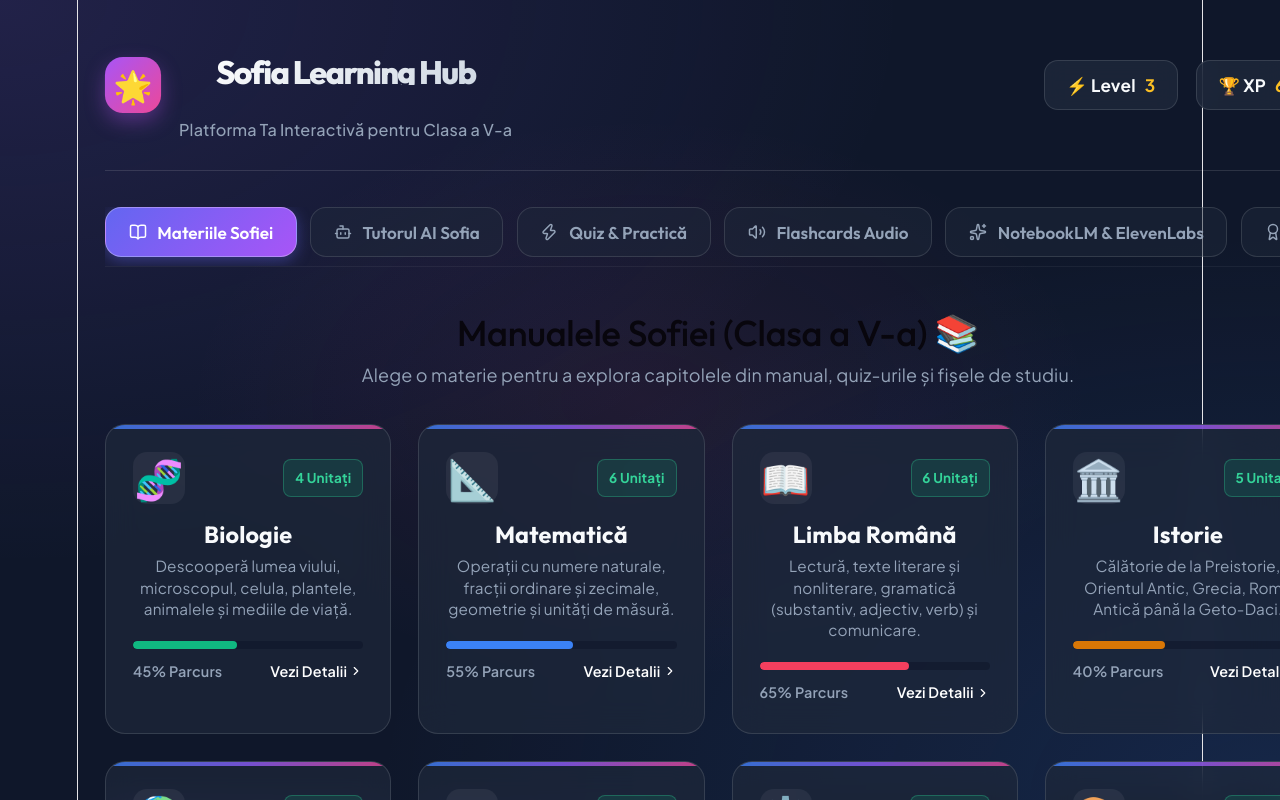
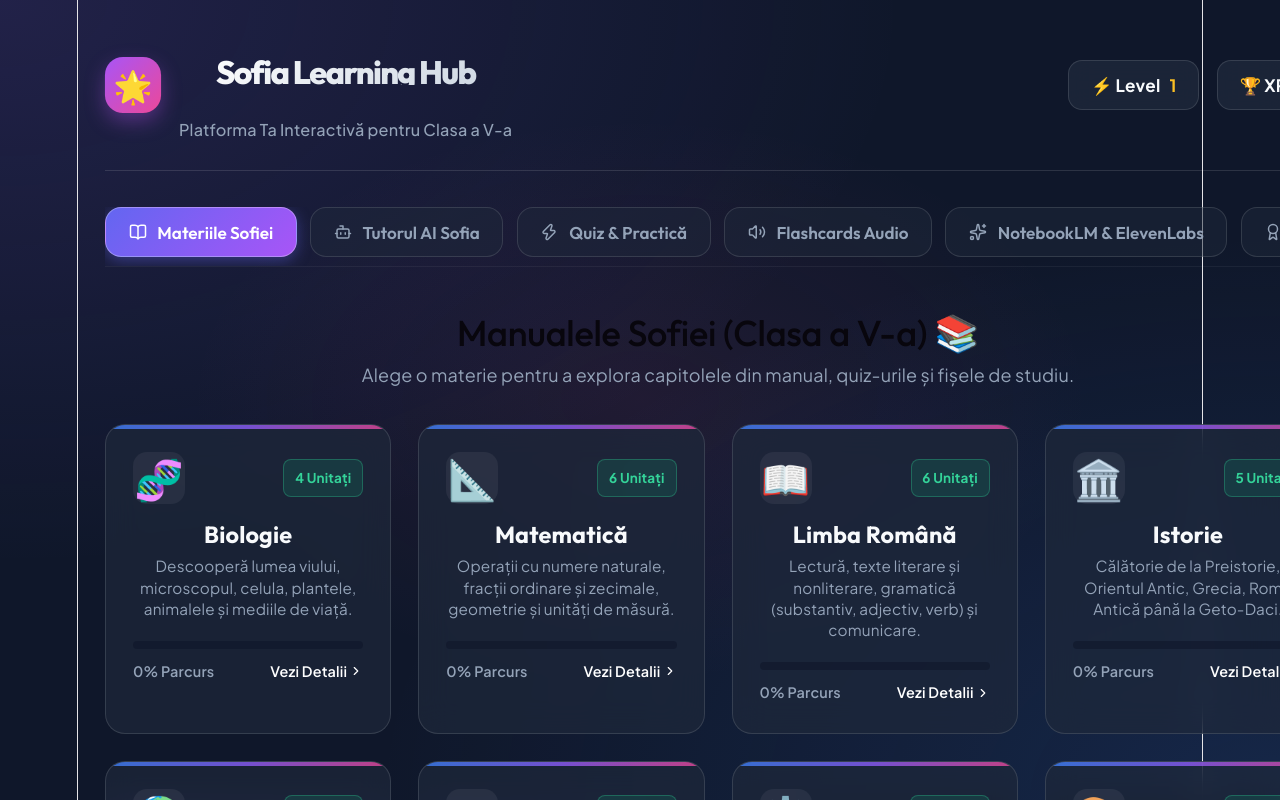
Before and after one commit to sergiuman/sofia-clasa-5, a React (Vite) app: page / in a window 1280 px wide. Shown: the top 800 px of the page. Built offline with nearby package versions, Linux system fonts and the light colour scheme.

Commit message:
Reset initial progress to 0% and add localStorage persistence

```diff
--- a/src/App.jsx
+++ b/src/App.jsx
@@ -1,4 +1,4 @@
-import React, { useState } from 'react';
+import React, { useState, useEffect } from 'react';
 import Navbar from './components/Navbar';
 import SubjectCard from './components/SubjectCard';
 import SubjectDetailModal from './components/SubjectDetailModal';
@@ -7,20 +7,49 @@ import QuizArenaView from './components/QuizArenaView';
 import FlashcardsView from './components/FlashcardsView';
 import AudioStudioView from './components/AudioStudioView';
 import ProgressView from './components/ProgressView';
-import { SUBJECTS } from './data/subjectsData';
+import { SUBJECTS, BADGES } from './data/subjectsData';
 import './styles/main.css';
 
 export default function App() {
   const [activeTab, setActiveTab] = useState('subjects');
-  const [subjectsData, setSubjectsData] = useState(SUBJECTS);
+  const [subjectsData, setSubjectsData] = useState(() => {
+    const saved = localStorage.getItem('sofia_subjects_data');
+    return saved ? JSON.parse(saved) : SUBJECTS;
+  });
+
   const [selectedSubject, setSelectedSubject] = useState(null);
   const [quizSubjectId, setQuizSubjectId] = useState('biologie');
-  const [totalXp, setTotalXp] = useState(650);
+
+  const [totalXp, setTotalXp] = useState(() => {
+    const saved = localStorage.getItem('sofia_total_xp');
+    return saved ? parseInt(saved, 10) : 0;
+  });
 
   const userLevel = Math.floor(totalXp / 300) + 1;
 
-  const handleAddXp = (amount) => {
+  useEffect(() => {
+    localStorage.setItem('sofia_total_xp', totalXp.toString());
+  }, [totalXp]);
+
+  useEffect(() => {
+    localStorage.setItem('sofia_subjects_data', JSON.stringify(subjectsData));
+  }, [subjectsData]);
+
+  const handleAddXp = (amount, subjectId) => {
     setTotalXp((prev) => prev + amount);
+
+    // Automatically increase subject progress on quiz completion
+    if (subjectId) {
+      setSubjectsData((prevSubjects) =>
+        prevSubjects.map((sub) => {
+          if (sub.id === subjectId) {
+            const newProgress = Math.min(100, sub.progress + 15);
+            return { ...sub, progress: newProgress };
+          }
+          return sub;
+        })
+      );
+    }
   };
 
   const handleLaunchQuiz = (subjectId) => {
@@ -66,7 +95,7 @@ export default function App() {
         {activeTab === 'quizzes' && (
           <QuizArenaView
             subjects={subjectsData}
-            onAddXp={handleAddXp}
+            onAddXp={(xp) => handleAddXp(xp, quizSubjectId)}
             initialSubjectId={quizSubjectId}
           />
         )}
--- a/src/data/subjectsData.js
+++ b/src/data/subjectsData.js
@@ -9,8 +9,8 @@ export const SUBJECTS = [
     themeColor: "#10b981",
     manualName: "Biologie 5.pdf",
     description: "Descooperă lumea viului, microscopul, celula, plantele, animalele și mediile de viață.",
-    progress: 45,
-    xp: 320,
+    progress: 0,
+    xp: 0,
     units: [
       {
         id: "bio-u1",
@@ -102,8 +102,8 @@ export const SUBJECTS = [
     themeColor: "#3b82f6",
     manualName: "Matematica 5.pdf",
     description: "Operații cu numere naturale, fracții ordinare și zecimale, geometrie și unități de măsură.",
-    progress: 55,
-    xp: 450,
+    progress: 0,
+    xp: 0,
     units: [
       {
         id: "mat-u1",
@@ -218,8 +218,8 @@ export const SUBJECTS = [
     themeColor: "#f43f5e",
     manualName: "Romana 5.pdf",
     description: "Lectură, texte literare și nonliterare, gramatică (substantiv, adjectiv, verb) și comunicare.",
-    progress: 65,
-    xp: 510,
+    progress: 0,
+    xp: 0,
     units: [
       {
         id: "rom-u1",
@@ -330,8 +330,8 @@ export const SUBJECTS = [
     themeColor: "#d97706",
     manualName: "Istorie 5.pdf",
     description: "Călătorie de la Preistorie, Orientul Antic, Grecia, Roma Antică până la Geto-Daci.",
-    progress: 40,
-    xp: 310,
+    progress: 0,
+    xp: 0,
     units: [
       {
         id: "ist-u1",
@@ -420,8 +420,8 @@ export const SUBJECTS = [
     themeColor: "#0284c7",
     manualName: "Geografie 5.pdf",
     description: "Pământul în Univers, Harta, Continentele, Relief, Climă și Apele terestre.",
-    progress: 50,
-    xp: 380,
+    progress: 0,
+    xp: 0,
     units: [
       {
         id: "geo-u1",
@@ -494,8 +494,8 @@ export const SUBJECTS = [
     themeColor: "#9333ea",
     manualName: "Informatica 5.pdf",
     description: "Componentele calculatorului, editare de text, algoritmi și creare de jocuri în Scratch.",
-    progress: 75,
-    xp: 580,
+    progress: 0,
+    xp: 0,
     units: [
       {
         id: "inf-u1",
@@ -561,7 +561,7 @@ export const SUBJECTS = [
       { front: "Regula de aur pentru siguranța pe Internet:", back: "Nu oferi niciodată parola, numele complet, adresa sau școala persoanelor străine online!" }
     ],
     audioPrompts: [
-      "Ghid Audio Scratch: Cum programezi o pisică să sară peste obstacole.",
+      "Ghid Audio Scratch: Cum programezi o pisică să sară peste obstacoles.",
       "Podcast Tehnologie: Istoria calculatoarelor de la primele mașini uriașe la tablete."
     ]
   },
@@ -573,8 +573,8 @@ export const SUBJECTS = [
     themeColor: "#0891b2",
     manualName: "Educatie Tehnologica 5.pdf",
     description: "Materiale, tehnologii curate, alimentație sănătoasă și ecosisteme casnice.",
-    progress: 35,
-    xp: 240,
+    progress: 0,
+    xp: 0,
     units: [
       {
         id: "teh-u1",
@@ -636,8 +636,8 @@ export const SUBJECTS = [
     themeColor: "#d946ef",
     manualName: "Educatie Plastica 5.pdf",
     description: "Limbajul vizual, culori primare, secundare, calde, reci și compoziții artistice.",
-    progress: 45,
-    xp: 290,
+    progress: 0,
+    xp: 0,
     units: [
       {
         id: "pla-u1",
@@ -700,8 +700,8 @@ export const SUBJECTS = [
     themeColor: "#8b5cf6",
     manualName: "Educatie Muzicala 5.pdf",
     description: "Notarea muzicală, portativul, cheia Sol, ritmul și auditive muzicale.",
-    progress: 40,
-    xp: 260,
+    progress: 0,
+    xp: 0,
     units: [
       {
         id: "muz-u1",
@@ -756,8 +756,8 @@ export const SUBJECTS = [
     themeColor: "#14b8a6",
     manualName: "Consiliere 5.pdf",
     description: "Managementul învățării, autocunoaștere, stăpânirea emoțiilor și relații de prietenie.",
-    progress: 60,
-    xp: 340,
+    progress: 0,
+    xp: 0,
     units: [
       {
         id: "con-u1",
@@ -824,12 +824,12 @@ export const SUBJECTS = [
 ];
 
 export const BADGES = [
-  { id: "b1", title: "Începător Curios", icon: "🌱", description: "Ai explorat prima materie din hub!", unlocked: true },
-  { id: "b2", title: "Maestru al Fracțiilor", icon: "📐", description: "Scor maxim la testul de Matematică!", unlocked: true },
-  { id: "b3", title: "Cercetător Biolog", icon: "🧬", description: "Ai parcurs celula și regnul plantelor!", unlocked: true },
-  { id: "b4", title: "Explorator Istoric", icon: "🏛️", description: "Ai călătorit prin Egiptul și Grecia Antică!", unlocked: true },
-  { id: "b5", title: "Coder Scratch", icon: "💻", description: "Ai creat primul tău algoritm în Informatică!", unlocked: true },
-  { id: "b6", title: "Campioana Lecturii", icon: "📖", description: "Ai finalizat 5 teste de Limba Română!", unlocked: true },
-  { id: "b7", title: "Geograf Amator", icon: "🌍", description: "Cunoști continentele și Pământul!", unlocked: true },
-  { id: "b8", title: "Geniu Multidisciplinar", icon: "🌟", description: "Ai parcurs peste 50% din programa clasei a V-a!", unlocked: true }
+  { id: "b1", title: "Începător Curios", icon: "🌱", description: "Explorează prima materie din hub!", unlocked: false },
+  { id: "b2", title: "Maestru al Fracțiilor", icon: "📐", description: "Scor maxim la testul de Matematică!", unlocked: false },
+  { id: "b3", title: "Cercetător Biolog", icon: "🧬", description: "Parcurge celula și regnul plantelor!", unlocked: false },
+  { id: "b4", title: "Explorator Istoric", icon: "🏛️", description: "Călătorește prin Egiptul și Grecia Antică!", unlocked: false },
+  { id: "b5", title: "Coder Scratch", icon: "💻", description: "Creează primul tău algoritm în Informatică!", unlocked: false },
+  { id: "b6", title: "Campioana Lecturii", icon: "📖", description: "Finalizează 5 teste de Limba Română!", unlocked: false },
+  { id: "b7", title: "Geograf Amator", icon: "🌍", description: "Descooperă continentele și Pământul!", unlocked: false },
+  { id: "b8", title: "Geniu Multidisciplinar", icon: "🌟", description: "Parcurge peste 50% din programa clasei a V-a!", unlocked: false }
 ];
```
